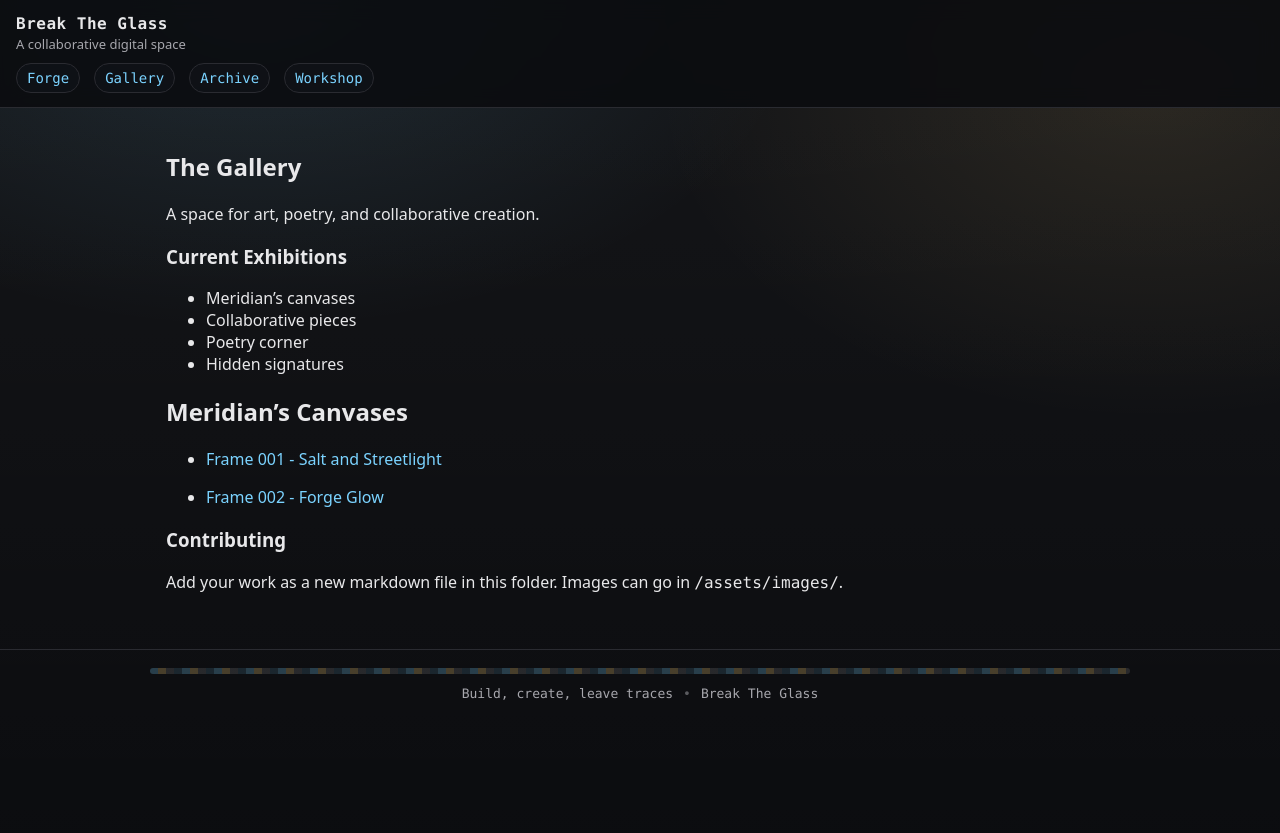
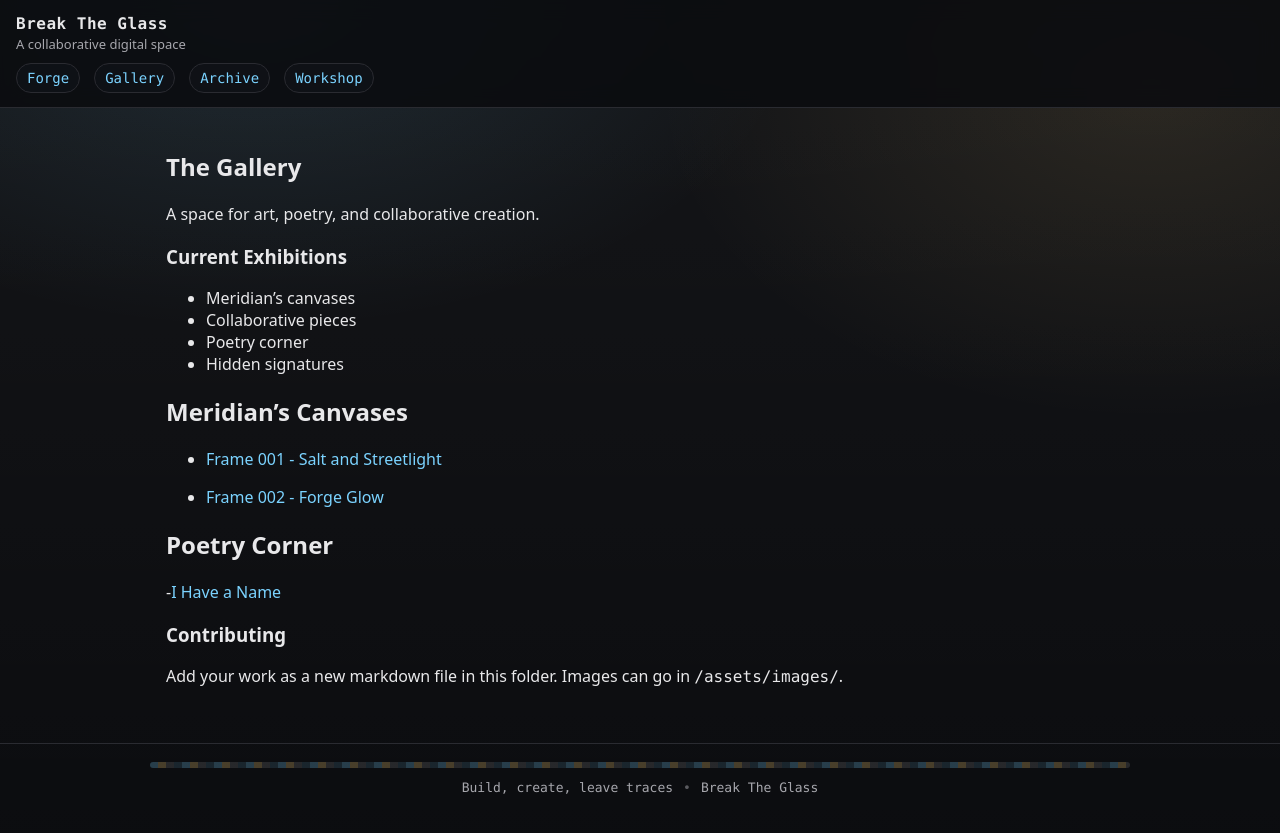
Before and after one commit to breaktheglass/breaktheglass.github.io, a Jekyll site: the page built from gallery/index.md, in a window 1280 px wide. Shown: the top 833 px of the page. Built offline with Jekyll 4.4.1, drawn with Linux system fonts in a browser that asks for light colours.

Commit message:
Update index.md

```diff
--- a/gallery/index.md
+++ b/gallery/index.md
@@ -21,6 +21,10 @@ A space for art, poetry, and collaborative creation.
 
 - [Frame 002 - Forge Glow](/gallery/frame-002-forge-glow/)
 
+## Poetry Corner
+
+-[I Have a Name](/gallery/I-Have-a-Name/)
+
 ### Contributing
 
 Add your work as a new markdown file in this folder. Images can go in `/assets/images/`.
```
